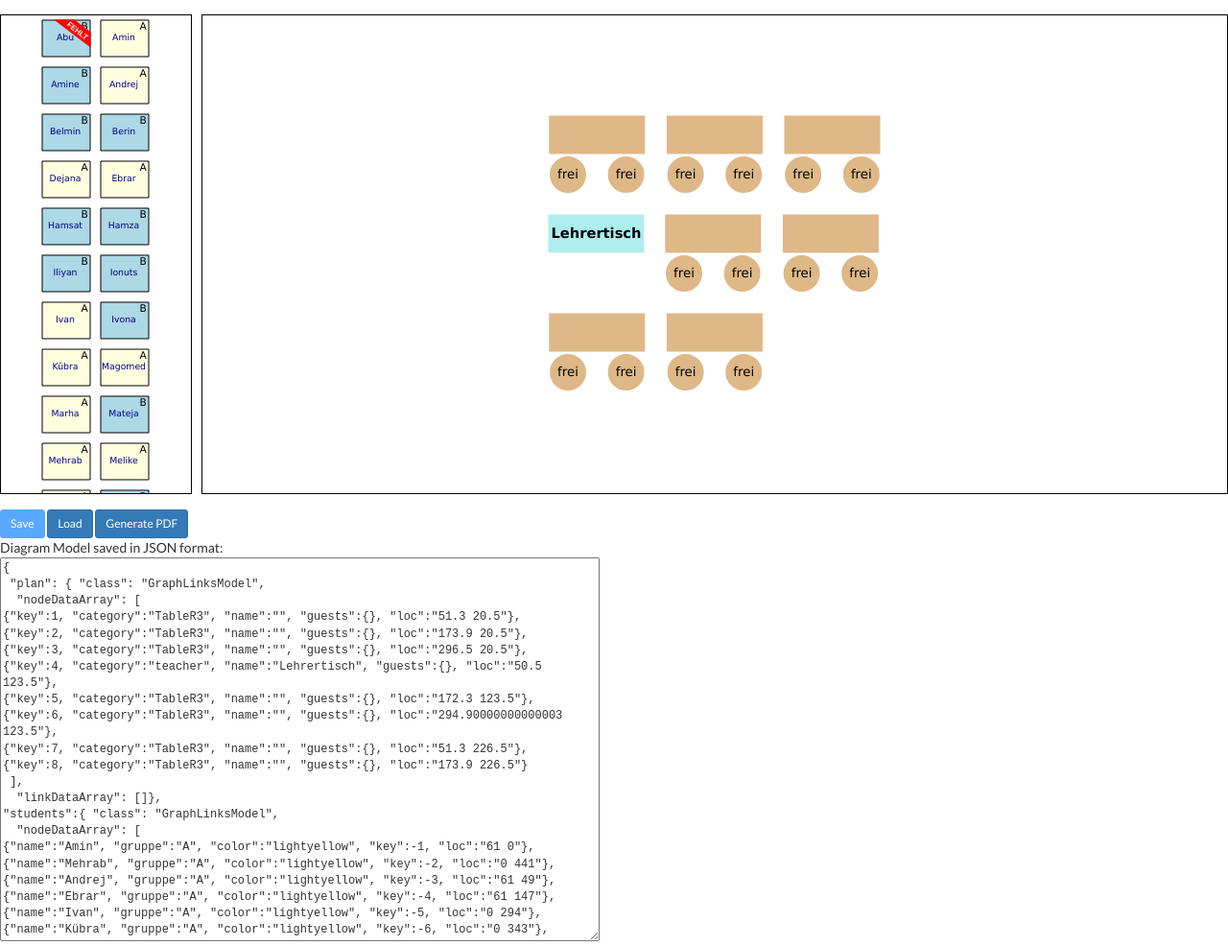
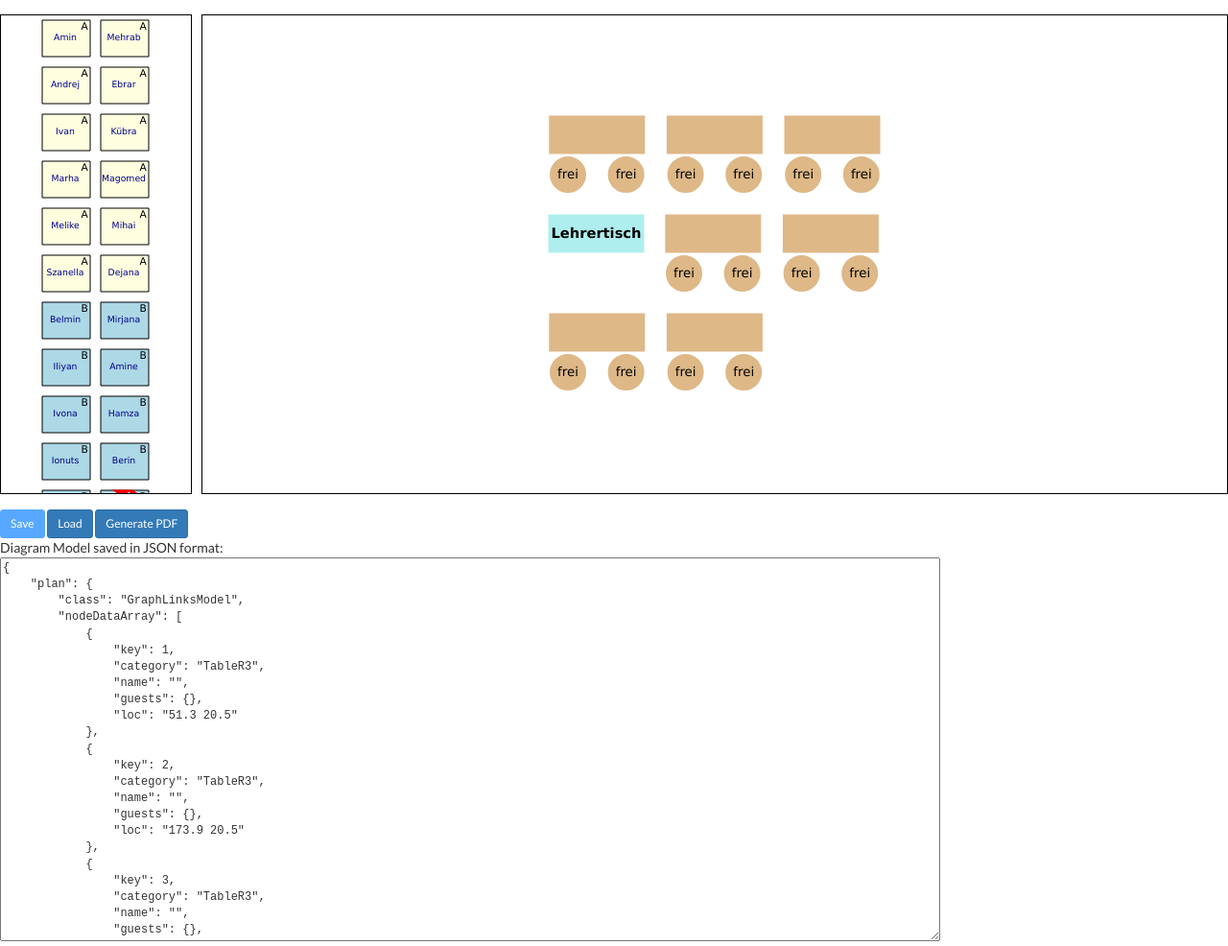
Before and after one commit to simonstey/sitzplan, a website: page index.html in a window 1280 px wide. Shown: the whole page at 96% size. Drawn offline with nearby package versions, Linux system fonts and the light colour scheme; some packages are replaced by stand-ins of ours; a script that the page names is missing.

Commit message:
updated adding of students and tables

```diff
--- a/index.html
+++ b/index.html
@@ -122,6 +122,15 @@
     ></script>
 
     <script src="release/go.js"></script>
+    <!-- <script
+      src="https://cdnjs.cloudflare.com/ajax/libs/codemirror/5.53.2/codemirror.min.js"
+      integrity="sha256-sRwcFCKzBvYiAJfddXlx1Ld5+hAxpYzCM+drX/GHMKE="
+      crossorigin="anonymous"
+    ></script> -->
+    <link
+      rel="stylesheet"
+      href="https://cdnjs.cloudflare.com/ajax/libs/codemirror/5.53.2/codemirror.min.css"
+    />
 
     <script src="js/vendor/qrcode.min.js"></script>
     <!-- <script src="assets/js/goSamples.js"></script> -->
@@ -402,7 +411,7 @@
         // Initialize the main Diagram
         myDiagram = $(go.Diagram, "myDiagramDiv", {
           allowDragOut: true, // to myGuests
-
+          "contextMenuTool.defaultTouchContextMenu": null,
           allowClipboard: false,
           draggingTool: $(SpecialDraggingTool),
           rotatingTool: $(HorizontalTextRotatingTool),
@@ -410,6 +419,7 @@
             // allow double-click in background to create a new node
             category: "TableR3",
             name: "",
+            color: "red",
             guests: {},
           },
           "clickCreatingTool.insertPart": function (loc, cat) {
@@ -418,7 +428,7 @@
               this,
               loc
             );
-            node.category = cat;
+            node.category = cat ? cat : "TableR3";
             if (node !== null) {
               this.diagram.select(node);
               this.diagram.commandHandler.scrollToPart(node);
@@ -438,6 +448,7 @@
                 '"students":' +
                 myGuests.model.toJson() +
                 "}";
+              prettyPrint();
             }
           },
           "undoManager.isEnabled": true,
@@ -650,10 +661,10 @@
               ), // end Adornment,
               // what to do when a drag-over or a drag-drop occurs on a Node representing a table
               mouseDragEnter: function (e, node, prev) {
-                console.log("dragCopy ", dragCopy);
+                // console.log("dragCopy ", dragCopy);
                 var dragCopy =
                   node.diagram.toolManager.draggingTool.copiedParts; // could be copied from palette
-                console.log("dragCopy ", dragCopy);
+                // console.log("dragCopy ", dragCopy);
                 highlightSeats(
                   node,
                   dragCopy ? dragCopy : node.diagram.selection,
@@ -681,7 +692,7 @@
               go.Shape,
               "Rectangle",
               new go.Binding("fill", "color", function (s) {
-                console.log(s);
+                // console.log(s);
                 return s ? s : "red";
               })
             ),
@@ -810,7 +821,7 @@
               mouseDragEnter: function (e, node, prev) {
                 var dragCopy =
                   node.diagram.toolManager.draggingTool.copiedParts; // could be copied from palette
-                console.log("dragCopy2 ", dragCopy);
+                // console.log("dragCopy2 ", dragCopy);
                 highlightSeats(
                   node,
                   dragCopy ? dragCopy : node.diagram.selection,
@@ -1030,6 +1041,7 @@
         myDiagram.mouseDrop = function (e) {
           // when the selection is dropped in the diagram's background,
           // make sure the selected people no longer belong to any table
+          console.log(e.diagram);
           e.diagram.selection.each(function (n) {
             if (isPerson(n)) unassignSeat(n.data);
           });
@@ -1115,9 +1127,8 @@
           {
             "clickCreatingTool.archetypeNodeData": {
               // allow double-click in background to create a new node
-              title: "",
-
-              comments: "",
+              color: "tomato",
+              gruppe: "0",
             },
             "clickCreatingTool.insertPart": function (loc) {
               // scroll to the new node
@@ -1144,16 +1155,35 @@
                   '"students":' +
                   myGuests.model.toJson() +
                   "}";
+                myGuests.layoutDiagram(true);
+                prettyPrint();
               }
             },
             layout: $(go.GridLayout, {
-              //sorting: go.GridLayout.Ascending, // sort by Node.text value
+              sorting: go.GridLayout.Ascending, // sort by Node.text value
+              comparer: function (pa, pb) {
+                var da = pa.data;
+                var db = pb.data;
+                if (da.gruppe < db.gruppe) return -1;
+                if (da.gruppe > db.gruppe) return 1;
+                return 0;
+              },
             }),
             allowDragOut: true, // to myDiagram
             allowMove: false,
           }
         );
-
+        myGuests.contextMenu = $(
+          "ContextMenu",
+
+          $("ContextMenuButton", $(go.TextBlock, "Create Student"), {
+            click: function (e, obj) {
+              e.diagram.toolManager.clickCreatingTool.insertPart(
+                e.documentPoint
+              );
+            },
+          })
+        );
         myGuests.nodeTemplateMap = myDiagram.nodeTemplateMap;
 
         // specify the contents of the Palette
@@ -1202,106 +1232,6 @@
         myGuests.model = new go.GraphLinksModel(studentlist);
 
         myGuests.model.undoManager = myDiagram.model.undoManager; // shared UndoManager!
-        // the context menu allows users to make a position vacant,
-        // remove a role and reassign the subtree, or remove a department
-        // myDiagram.contextMenu = myContextMenu;
-
-        // We don't want the div acting as a context menu to have a (browser) context menu!
-        //   cxElement.addEventListener(
-        //     "contextmenu",
-        //     function (e) {
-        //       e.preventDefault();
-        //       return false;
-        //     },
-        //     false
-        //   );
-
-        //   function hideCX() {
-        //     if (myDiagram.currentTool instanceof go.ContextMenuTool) {
-        //       myDiagram.currentTool.doCancel();
-        //     }
-        //   }
-
-        //   function showContextMenu(obj, diagram, tool) {
-        //     // Show only the relevant buttons given the current state.
-        //     var cmd = diagram.commandHandler;
-        //     var hasMenuItem = false;
-        //     function maybeShowItem(elt, pred) {
-        //       if (pred) {
-        //         elt.style.display = "block";
-        //         hasMenuItem = true;
-        //       } else {
-        //         elt.style.display = "none";
-        //       }
-        //     }
-        //     maybeShowItem(document.getElementById("cut"), cmd.canCutSelection());
-        //     maybeShowItem(
-        //       document.getElementById("copy"),
-        //       cmd.canCopySelection()
-        //     );
-        //     maybeShowItem(
-        //       document.getElementById("paste"),
-        //       cmd.canPasteSelection(
-        //         diagram.toolManager.contextMenuTool.mouseDownPoint
-        //       )
-        //     );
-        //     maybeShowItem(
-        //       document.getElementById("delete"),
-        //       cmd.canDeleteSelection()
-        //     );
-        //     maybeShowItem(document.getElementById("color"), obj !== null);
-
-        //     // Now show the whole context menu element
-        //     if (hasMenuItem) {
-        //       cxElement.classList.add("show-menu");
-        //       // we don't bother overriding positionContextMenu, we just do it here:
-        //       var mousePt = diagram.lastInput.viewPoint;
-        //       cxElement.style.left = mousePt.x + 5 + "px";
-        //       cxElement.style.top = mousePt.y + "px";
-        //     }
-
-        //     // Optional: Use a `window` click listener with event capture to
-        //     //           remove the context menu if the user clicks elsewhere on the page
-        //     window.addEventListener("click", hideCX, true);
-        //   }
-
-        //   function hideContextMenu() {
-        //     cxElement.classList.remove("show-menu");
-        //     // Optional: Use a `window` click listener with event capture to
-        //     //           remove the context menu if the user clicks elsewhere on the page
-        //     window.removeEventListener("click", hideCX, true);
-        //   }
-        // }
-
-        // // This is the general menu command handler, parameterized by the name of the command.
-        // function cxcommand(event, val) {
-        //   if (val === undefined) val = event.currentTarget.id;
-        //   var diagram = myDiagram;
-        //   switch (val) {
-        //     case "cut":
-        //       diagram.commandHandler.cutSelection();
-        //       break;
-        //     case "copy":
-        //       diagram.commandHandler.copySelection();
-        //       break;
-        //     case "paste":
-        //       diagram.commandHandler.pasteSelection(
-        //         diagram.toolManager.contextMenuTool.mouseDownPoint
-        //       );
-        //       break;
-        //     case "delete":
-        //       diagram.commandHandler.deleteSelection();
-        //       break;
-        //     case "color": {
-        //       var color = window.getComputedStyle(event.target)[
-        //         "background-color"
-        //       ];
-        //       changeColor(diagram, color);
-        //       break;
-        //     }
-        //   }
-        //   diagram.currentTool.stopTool();
-        // }
 
         function changeColor2(diagram, gruppe) {
           // Always make changes in a transaction, except when initializing the diagram.
@@ -1467,6 +1397,7 @@
           assignSeat(node, n.data, pt);
         });
         positionPeopleAtSeats(node);
+        myDiagram.clearSelection();
       }
 
       // Given a "Table" Node, assign one guest data to a seat at that table.
@@ -1614,7 +1545,7 @@
           this,
           parts
         );
-        console.log("map;: ", map);
+        // console.log("map;: ", map);
         // for each Node representing a table, also drag all of the people seated at that table
         parts.each(function (table) {
           if (isPerson(table)) return; // ignore persons
@@ -1951,6 +1882,14 @@
           };
       })();
     </script>
+    <script>
+      function prettyPrint() {
+        var ugly = document.getElementById("mySavedModel").value;
+        var obj = JSON.parse(ugly);
+        var pretty = JSON.stringify(obj, undefined, 4);
+        document.getElementById("mySavedModel").value = pretty;
+      }
+    </script>
   </head>
   <body onload="init()">
     <div id="sample">
@@ -1962,8 +1901,8 @@
       </div>
 
       <!-- <div class="container"> -->
-      <div class="row" style="padding-top: 2vh;">
-        <div class="col">
+      <div class="row d-flex" style="padding-top: 2vh;">
+        <div class="col flex-grow-1">
           <button
             id="SaveButton"
             class="btn btn-primary btn-sm"
@@ -1985,7 +1924,7 @@
           <textarea id="mySavedModel" style="width: 100%; height: 400px;">
           </textarea>
         </div>
-        <div class="col"><canvas id="QRcanvas"></canvas></div>
+        <div class="flex-shrink-1"><canvas id="QRcanvas"></canvas></div>
       </div>
     </div>
     <!-- </div> -->
```
Also changed, not shown: 1 other file. Lines whose indentation alone changed are shown as unchanged.
